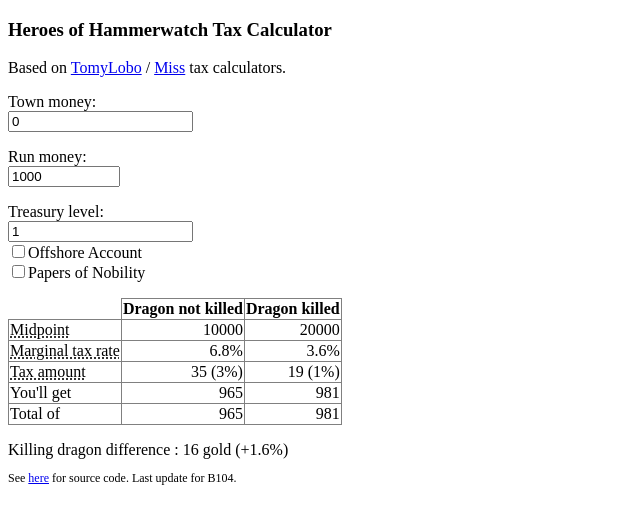
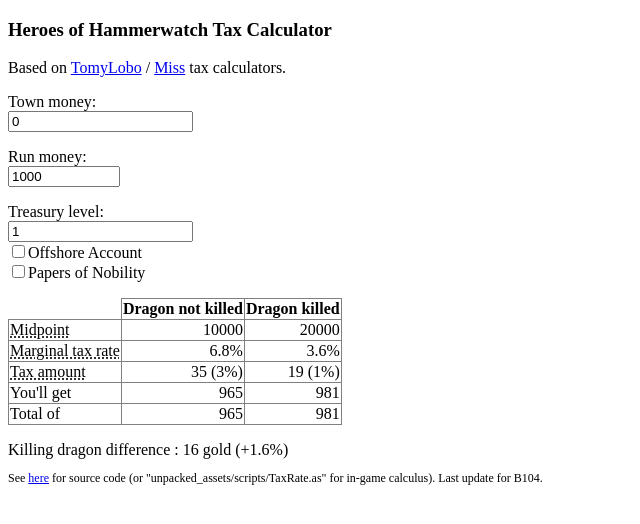
Before and after one commit to TheMadSword/themadsword.github.io, a plain HTML site: page hoh-taxcalc.html in a window 1280 px wide. Shown: the whole page, without its empty margins (0-640 px from the left). Drawn offline with Linux system fonts and the light colour scheme.

Commit message:
+Mention of in-game tax code placement

```diff
--- a/hoh-taxcalc.html
+++ b/hoh-taxcalc.html
@@ -89,7 +89,7 @@
     <label>Killing dragon difference : <span id="dragon-difference"></span>
 
     <p id="source-code">
-        See <a href="https://github.com/TheMadSword/themadsword.github.io">here</a> for source code. Last update for B104.
+        See <a href="https://github.com/TheMadSword/themadsword.github.io">here</a> for source code (or "unpacked_assets/scripts/TaxRate.as" for in-game calculus). Last update for B104.
     </p>
   </body>
 </html>
```
